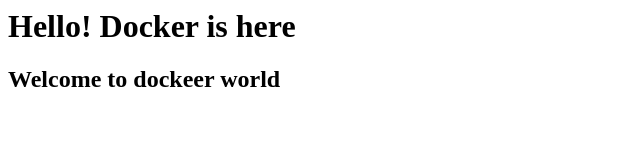
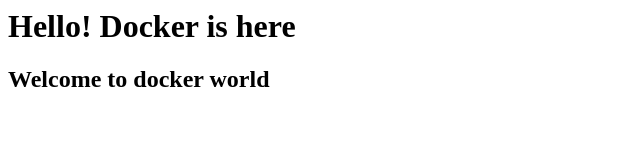
Before and after one commit to Ajay-48/docker, a plain HTML site: page index.html in a window 1280 px wide. Shown: the full height of the page, 0-640 px from the left. Drawn offline with Linux system fonts and the light colour scheme.

Commit message:
Update index.html

```diff
--- a/index.html
+++ b/index.html
@@ -1,5 +1,5 @@
 <html>
   <h1>Hello! Docker
     is here</h1>
-  <h2>Welcome to dockeer world</h2>
+  <h2>Welcome to docker world</h2>
 </html>
```
